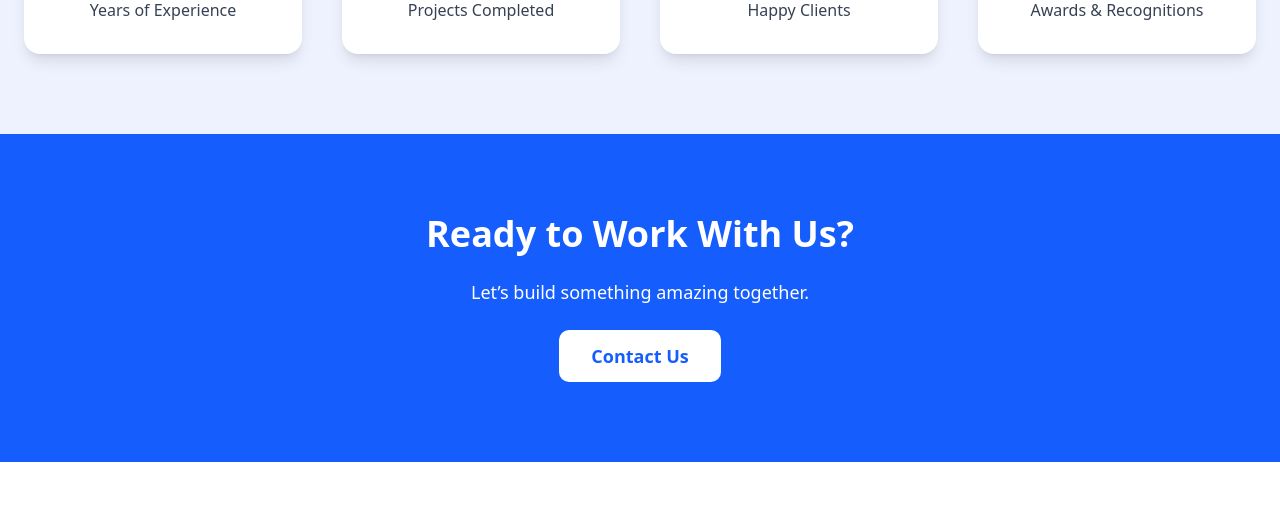
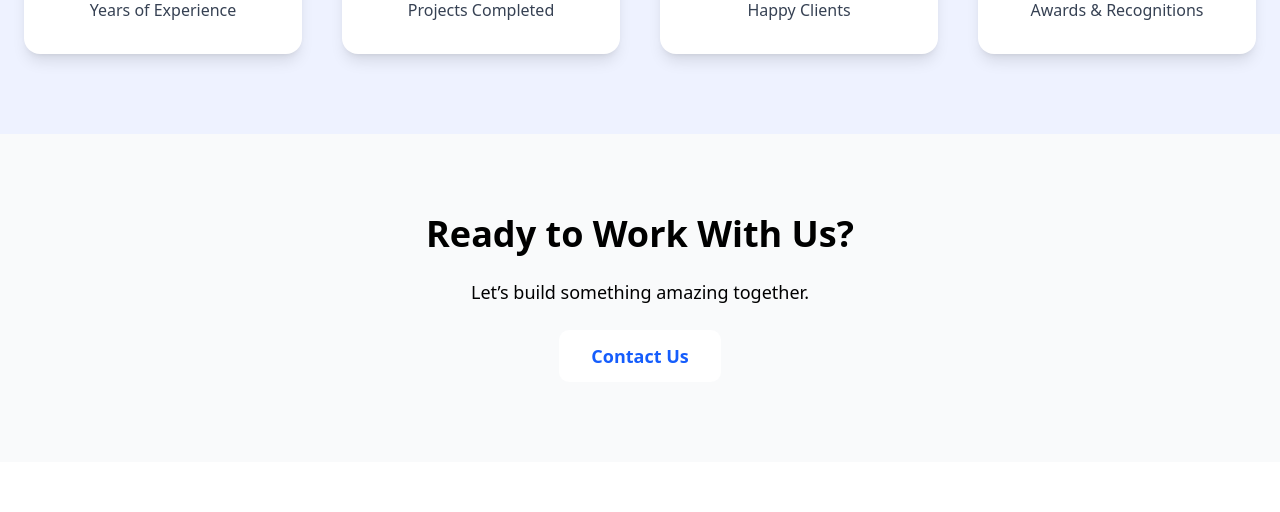
Before and after one commit to AnikHaque/WION-Agency, a React (Vite) app: page / in a window 1280 px wide. Shown: the part 4460-4972 px from the top of the page. Built offline with nearby package versions, Linux system fonts and the light colour scheme.

Commit message:
CTA done

```diff
--- a/src/components/CTA.jsx
+++ b/src/components/CTA.jsx
@@ -1,6 +1,6 @@
 export function CTA() {
 return (
-<section className="py-20 bg-blue-600 text-white text-center">
+<section className="py-20 bg-gray-50 text-black text-center">
 <h2 className="text-4xl font-bold mb-6">Ready to Work With Us?</h2>
 <p className="text-lg mb-6">Let’s build something amazing together.</p>
 <button className="px-8 py-3 bg-white text-blue-600 rounded-lg text-lg font-semibold hover:bg-gray-100 transition">
```
